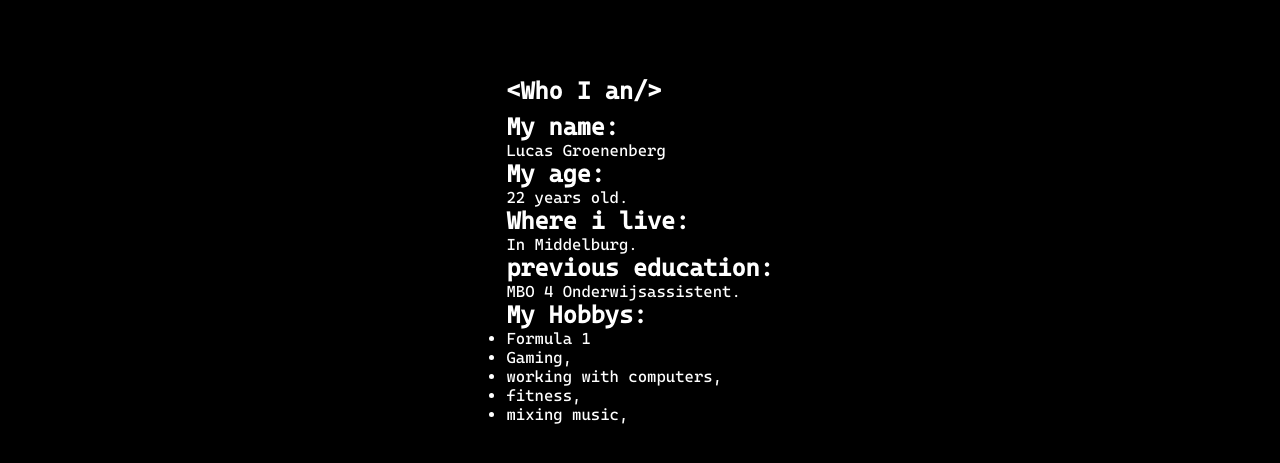
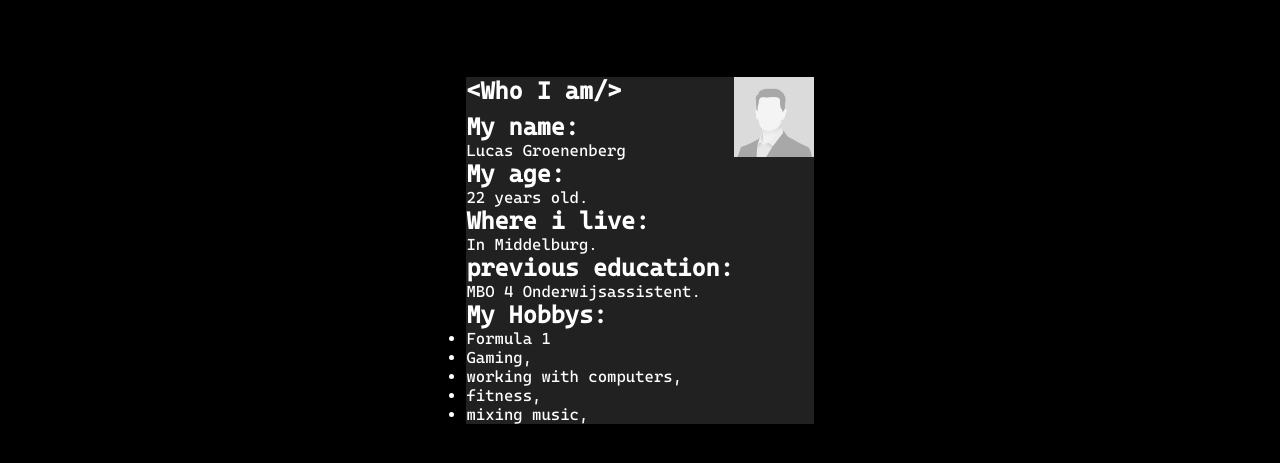
Before and after one commit to LDGroenenberg/LDGroen.github.io, a plain HTML site: page html/profile.html in a window 1280 px wide. Shown: the part 73-536 px from the top of the page. Drawn offline with Linux system fonts and the light colour scheme.

Commit message:
profile.html/css update

```diff
--- a/css/indexstyles.css
+++ b/css/indexstyles.css
@@ -89,7 +89,6 @@ button:hover {
     background-color: #212121;
     min-width: 160px;
     z-index: 1;
-
 }
 
 .usefulllinks a {
--- a/css/profilestyles.css
+++ b/css/profilestyles.css
@@ -68,25 +68,26 @@ header {
 
 main{
     display: flex;
-    flex-direction: column;
-    align-items: center;
+    justify-content: center;
+
+}
+
+.myprofile {
+    display: flex;
+    background-color: #212121;
 
 }
 
 .aboutme {
     display: flex ;
     flex-direction: column;
-
-
 }
 
 .title {
     padding-bottom: 0.5rem;
 }
 
-img {
-    width: 30rem;
+.profilepic {
+    width: 5rem;
     height: auto;
-    margin-left: 40rem;
-    margin-top: 3rem;
 }
--- a/html/profile.html
+++ b/html/profile.html
@@ -19,9 +19,10 @@
         </nav>
     </header>
     <main>
+        <div class="myprofile">
         <section class="aboutme">
             <div class="title">
-                <h1>&lt;Who I an/&gt;</h1>
+                <h1>&lt;Who I am/&gt;</h1>
             </div>
             <div>
                 <h2>My name:</h2>
@@ -50,7 +51,10 @@
                 </ul>
             </div>
         </section>
-        <section></section>
+        <section>
+            <img class="profilepic" src="../resources/profile.png">
+        </section>
+    </div>
     </main>
 </body>
 </html>
```
Also changed, not shown: 1 other file.
